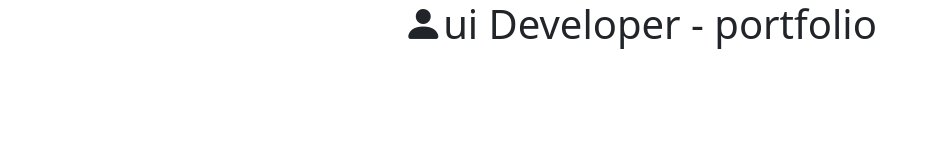
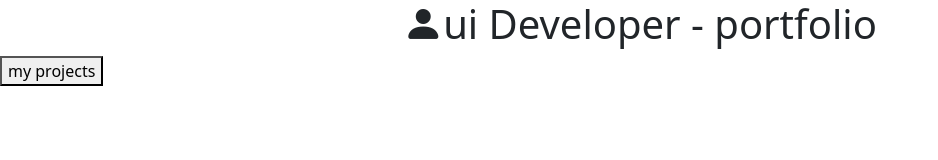
Before and after one commit to Prabhakar-44/ui-developer, a plain HTML site: page index.html in a window 1280 px wide. Shown: the whole page, without its empty margins (0-938 px from the left). Drawn offline with nearby package versions, Linux system fonts and the light colour scheme.

Commit message:
Update index.html

```diff
--- a/index.html
+++ b/index.html
@@ -10,6 +10,7 @@
 </head>
 <body Class="Container-fluid">
     <h1 class="bi bi-person-fill text-center">ui Developer - portfolio</h1>
+    <button>my projects</button>
 
 </body>
 </html>
```
